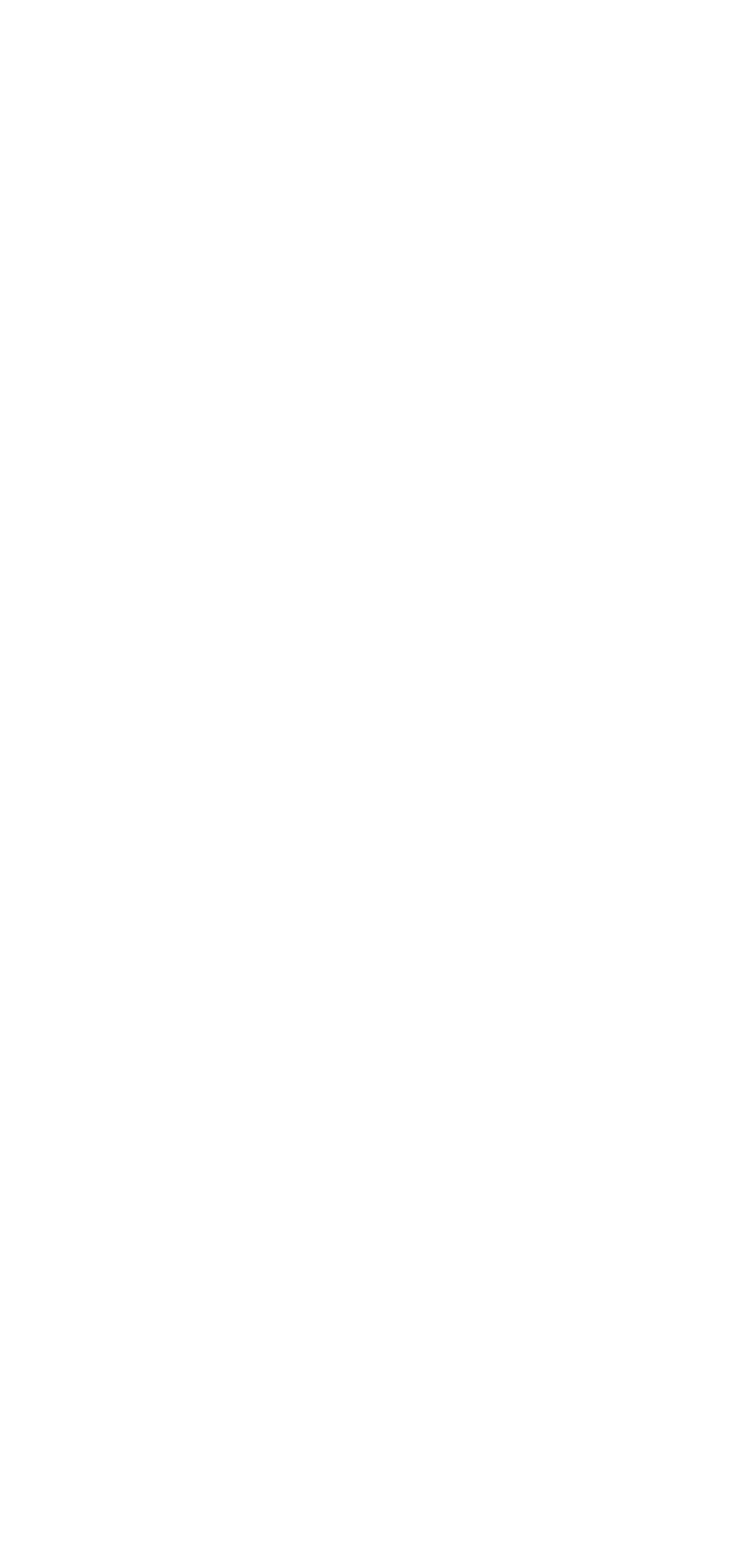
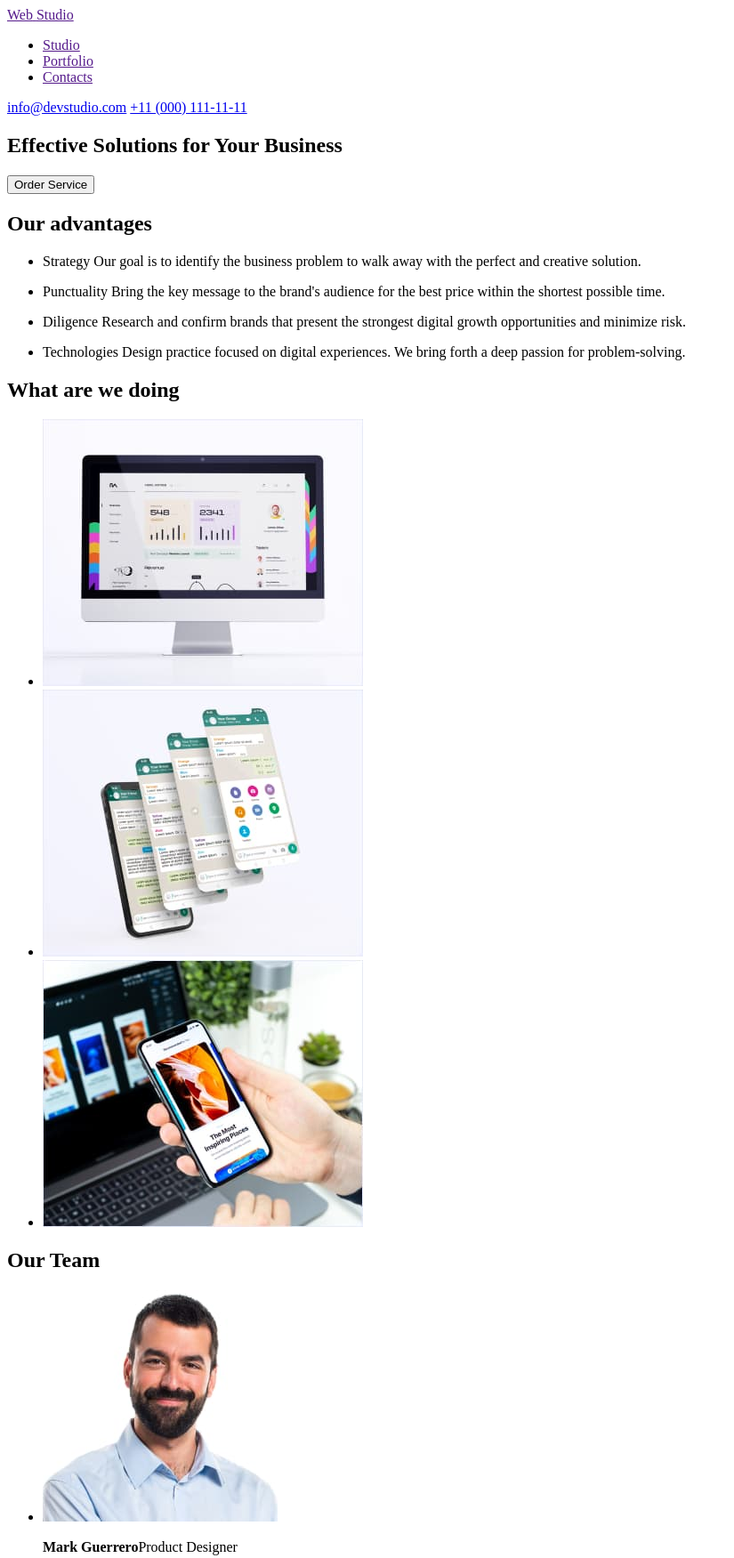
Before and after one commit to Pro-Bogdan/goit-markup-hw-01, a plain HTML site: page index.html in a window 1280 px wide. Shown: the top 1751 px of the page at 89% size, without its empty margins (0-825 px from the left). Before the commit the page ends 800 px from the top, so only its background shows below. Drawn offline with Linux system fonts and the light colour scheme.

Commit message:
Project done

```diff
--- a/index.html
+++ b/index.html
@@ -1,12 +1,164 @@
 <!DOCTYPE html>
 <html lang="en">
-<head>
-    <meta charset="UTF-8">
-    <meta http-equiv="X-UA-Compatible" content="IE=edge">
-    <meta name="viewport" content="width=device-width, initial-scale=1.0">
+  <head>
+    <meta charset="UTF-8" />
+    <meta http-equiv="X-UA-Compatible" content="IE=edge" />
+    <meta name="viewport" content="width=device-width, initial-scale=1.0" />
     <title>Document</title>
-</head>
-<body>
+  </head>
 
-</body>
+  <body>
+    <header>
+      <!-- logo -->
+      <a href="">
+        <span>Web</span>
+        <span>Studio</span>
+      </a>
+
+      <!-- navigation -->
+      <nav>
+        <ul>
+          <li><a href="">Studio</a></li>
+          <li><a href="">Portfolio</a></li>
+          <li><a href="">Contacts</a></li>
+        </ul>
+      </nav>
+
+      <!-- contacts -->
+      <a href="mailto:info@devstudio.com">info@devstudio.com</a>
+      <a href="tel:+11(000)111-11-11">+11 (000) 111-11-11</a>
+    </header>
+
+    <main>
+      <!-- hero -->
+      <section>
+        <h1>Effective Solutions for Your Business</h1>
+        <button type="button">Order Service</button>
+      </section>
+
+      <!-- advantages -->
+      <section>
+        <h2>Our advantages</h2>
+        <ul>
+          <li>
+            <p>
+              <span>Strategy</span>
+              <span>
+                Our goal is to identify the business problem to walk away with
+                the perfect and creative solution.
+              </span>
+            </p>
+          </li>
+          <li>
+            <p>
+              <span>Punctuality</span>
+              <span>
+                Bring the key message to the brand's audience for the best price
+                within the shortest possible time.
+              </span>
+            </p>
+          </li>
+          <li>
+            <p>
+              <span>Diligence</span>
+              <span>
+                Research and confirm brands that present the strongest digital
+                growth opportunities and minimize risk.
+              </span>
+            </p>
+          </li>
+          <li>
+            <p>
+              <span>Technologies</span>
+              <span>
+                Design practice focused on digital experiences. We bring forth a
+                deep passion for problem-solving.
+              </span>
+            </p>
+          </li>
+        </ul>
+      </section>
+
+      <!-- type of project -->
+      <section>
+        <h2>What are we doing</h2>
+        <ul>
+          <li>
+            <img
+              src="./images/typeofproject/monitor.jpg"
+              alt="Monitor width desktop app"
+              width="360"
+            />
+          </li>
+          <li>
+            <img
+              src="./images/typeofproject/phoneapp.jpg"
+              alt="Smartphone and three mobile app"
+              width="360"
+            />
+          </li>
+          <li>
+            <img
+              src="./images/typeofproject/phone.jpg"
+              alt="Laptop and smartphone"
+              width="360"
+            />
+          </li>
+        </ul>
+      </section>
+
+      <!-- our team -->
+      <section>
+        <h2>Our Team</h2>
+        <ul>
+          <li>
+            <img
+              src="./images/team/img1.jpg"
+              alt="photo Mark Guerrero"
+              width="264"
+            />
+            <p><strong>Mark Guerrero</strong>Product Designer</p>
+          </li>
+          <li>
+            <img
+              src="./images/team/img2.jpg"
+              alt="photo Tom Ford"
+              width="264"
+            />
+            <p><strong>Tom Ford</strong>Frontend Developer</p>
+          </li>
+          <li>
+            <img
+              src="./images/team/img3.jpg"
+              alt="photo Camila Garcia"
+              width="264"
+            />
+            <p><strong>MCamila Garcia</strong>Marketing</p>
+          </li>
+          <li>
+            <img
+              src="./images/team/img4.jpg"
+              alt="photo Daniel Wilson"
+              width="264"
+            />
+            <p><strong>Daniel Wilson</strong>UI Designer</p>
+          </li>
+        </ul>
+      </section>
+    </main>
+
+    <footer>
+      <!-- logo -->
+      <a href="">
+        <span>Web</span>
+        <span>Studio</span>
+      </a>
+
+      <p>
+        Increase the flow of customers and sales for your business with digital
+        marketing & growth solutions.
+      </p>
+    </footer>
+  </body>
+
 </html>
```
Also changed, not shown: images/team/img1.jpg (added), images/team/img2.jpg (added), images/team/img3.jpg (added), images/team/img4.jpg (added), images/typeofproject/monitor.jpg (added), images/typeofproject/phone.jpg (added), images/typeofproject/phoneapp.jpg (added).
